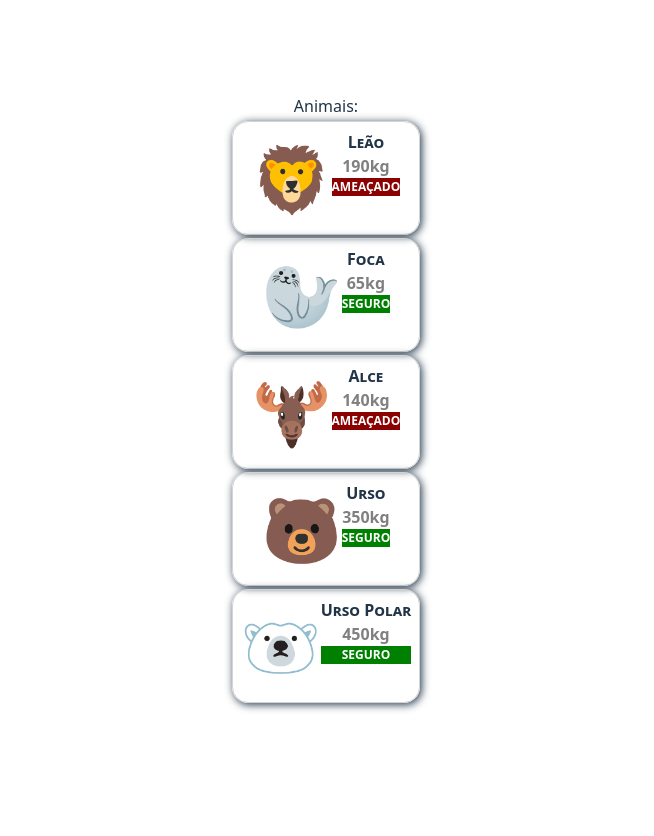
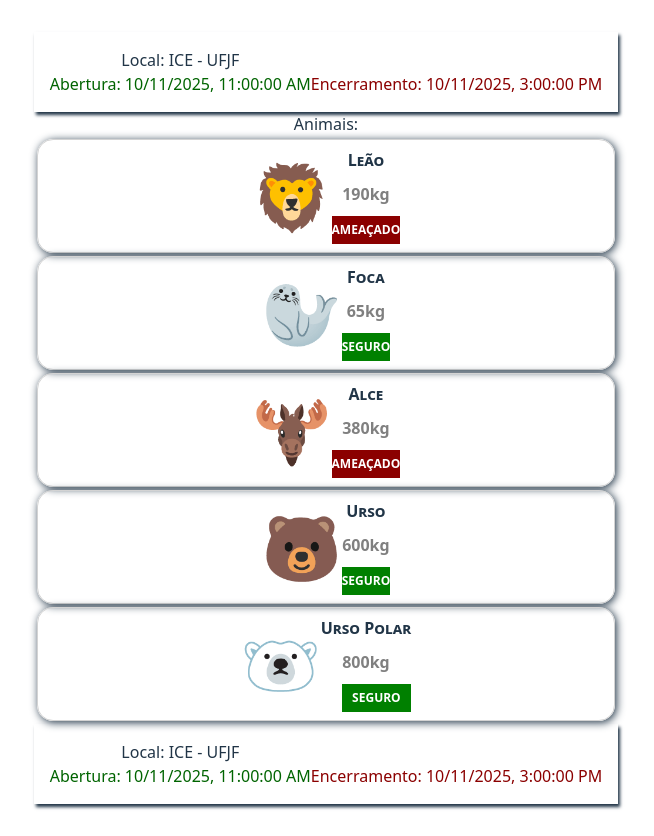
Before and after one commit to ufjf-dcc207/ufjf-dcc207-2025-3-a-atv03-RenatoNandes, a React (Vite) app: page / in a window 1280 px wide. Shown: the whole page, without its empty margins (314-968 px from the left). Before the commit the page ends 800 px from the top, so only its background shows below. Built offline with nearby package versions, Linux system fonts and the light colour scheme.

Commit message:
:zap: Adiciona exibição e estilização para exibição

```diff
--- a/src/Animal.tsx
+++ b/src/Animal.tsx
@@ -8,14 +8,19 @@ type AnimalProps = {
     emExtincao?: boolean;
 }
 export default function Animal({ icone = "?", nome = "Desconhecido", peso = 0.1, emExtincao = false }: AnimalProps) {
-
+    let badge;
+    if (emExtincao) {
+        badge = <div className="extincao">Ameaçado</div>
+    } else {
+        badge = <div className="seguro">Seguro</div>
+    }
     return (
         <div className="animal">
             <div className="icone">{icone}</div>
-            <div className="alinha">
+            <div className="alinha"></div>
             <div className="nome">{nome}</div>
             <div className="peso">{peso.toLocaleString()}kg</div>
-            {emExtincao ? <div className="extincao">Ameaçado</div> : <div className="seguro">Seguro</div>} </div>
+            {badge}
         </div>
     );
 }
--- a/src/App.tsx
+++ b/src/App.tsx
@@ -1,17 +1,20 @@
 import Animal from './Animal'
 import './App.css'
+import Exibicao from './Exibicao'
 
 function App() {
 
   return (
     <>
       <div>
+        <Exibicao inicio = {new Date("2025-10-11T08:00:00-03:00")} fim = {new Date("2025-10-11T12:00-03:00")} cercado = 'ICE - UFJF'></Exibicao>
         Animais:
         <Animal icone="🦁" nome="Leão" peso={190.0} emExtincao={true} />
         <Animal icone="🦭" nome="Foca" peso={65.0} emExtincao={false} />
-        <Animal icone="🫎" nome="Alce" peso={140.0} emExtincao={true} />
-        <Animal icone="🐻" nome="Urso" peso={350.0} emExtincao={false} />
-        <Animal icone="🐻‍❄️" nome="Urso Polar" peso={450.0} emExtincao={false} />
+        <Animal icone="🫎" nome="Alce" peso={380.0} emExtincao={true} />
+        <Animal icone="🐻" nome="Urso" peso={600.0} emExtincao={false} />
+        <Animal icone="🐻‍❄️" nome="Urso Polar" peso={800.0} emExtincao={false} />
+        <Exibicao inicio = {new Date("2025-10-11T08:00:00-03:00")} fim = {new Date("2025-10-11T12:00-03:00")} cercado = 'ICE - UFJF'></Exibicao>
       </div>
     </>
   )
--- /dev/null
+++ b/src/Exibicao.css
@@ -0,0 +1,24 @@
+.exibicao {
+    display: grid;
+    grid-template-areas: "cercado cercado"
+        "inicio fim";
+    padding: 1em;
+    box-shadow: 0.1em 0.2em 0.2em;
+}
+
+.inicio {
+    color: darkgreen;
+    grid-area: inicio;
+}
+
+.fim {
+    color: darkred;
+    grid-area: fim;
+}
+
+.local {
+    font-size: bold;
+    grid-area: cercado;
+    justify-content: center;
+    display: flex;
+}
--- /dev/null
+++ b/src/Exibicao.tsx
@@ -0,0 +1,18 @@
+import "./Exibicao.css"
+
+type exibicaoProps = {
+    inicio: Date;
+    fim: Date;
+    cercado: String;
+}
+
+export default function Exibicao ({inicio,fim,cercado} : exibicaoProps) {
+    return (
+        <div className="exibicao">
+            <div className="inicio">Abertura: {inicio.toLocaleString()}</div>
+            <div className="fim">Encerramento: {fim.toLocaleString()}</div>
+            <div className="cercado">Local: {cercado.toLocaleString()}</div>
+        </div>
+    )
+
+}
```
